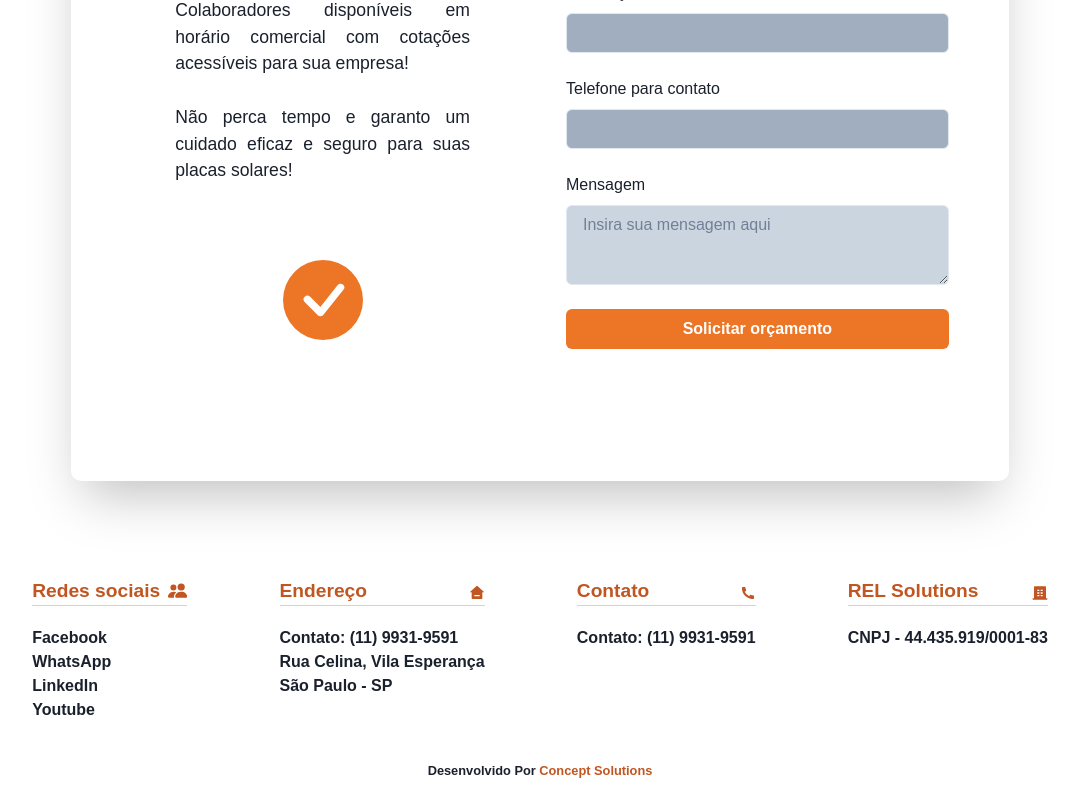
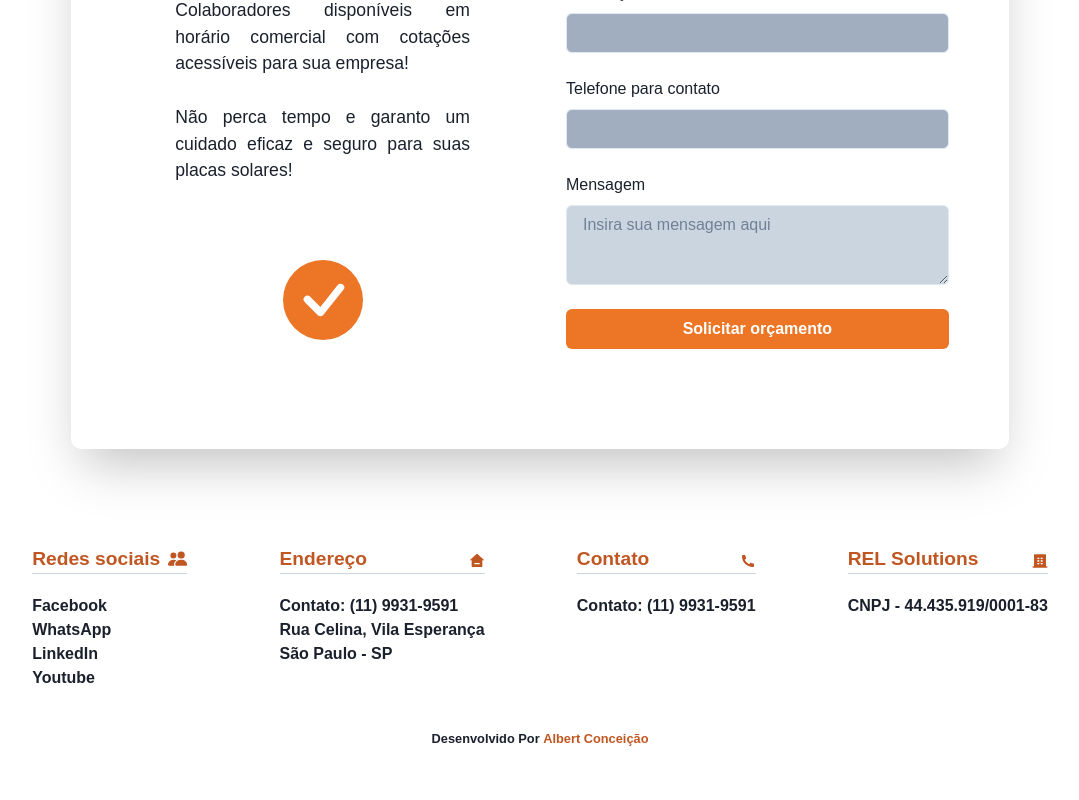
Before and after one commit to albertconceicao/relsolutions, a Next.js app: page / in a window 1280 px wide. Shown: the part 4213-5013 px from the top of the page, without its empty margins (100-1179 px from the left). After the commit the page ends 4981 px from the top, so only its background shows below. Built offline with nearby package versions, Linux system fonts and the light colour scheme.

Commit message:
changing footer developer name

```diff
--- a/src/components/Contact.tsx
+++ b/src/components/Contact.tsx
@@ -101,7 +101,7 @@ export const Contact = () => {
                 </Box>
                 {/* <BoxContent width="600px" height="580px">
                 </BoxContent> */}
-                <ToastContainer />
+
         </Stack>
     );
 }
--- a/src/components/Footer/index.tsx
+++ b/src/components/Footer/index.tsx
@@ -73,7 +73,7 @@ export const Footer = () => {
                 </Flex>
             </Flex>
             <Flex direction={"column"} textTransform={"capitalize"} fontWeight={"600"} my="20px">
-                <Text mx="auto" as="small" >Desenvolvido por <Text as="strong" color="orange.600" >Concept Solutions</Text ></Text>
+                <Text mx="auto" as="small" >Desenvolvido por <Text as="strong" color="orange.600" >Albert Conceição</Text ></Text>
             </Flex>
         </Box>
     );
--- a/src/pages/index.tsx
+++ b/src/pages/index.tsx
@@ -31,7 +31,7 @@ import {
 } from 'swiper';
 import { useState } from "react";
 import 'react-toastify/dist/ReactToastify.css';
-import { toast } from "react-toastify";
+import { toast, ToastContainer } from "react-toastify";
 import { Introduction } from "../components/Introduction";
 import { TextTitle } from "../components/TextTitle";
 import { TextContent } from "../components/TextContent";
@@ -291,6 +291,7 @@ export default function Home() {
         <Footer />
         </Flex>
       </Box>
+      <ToastContainer />
     </>
 
   )
```
